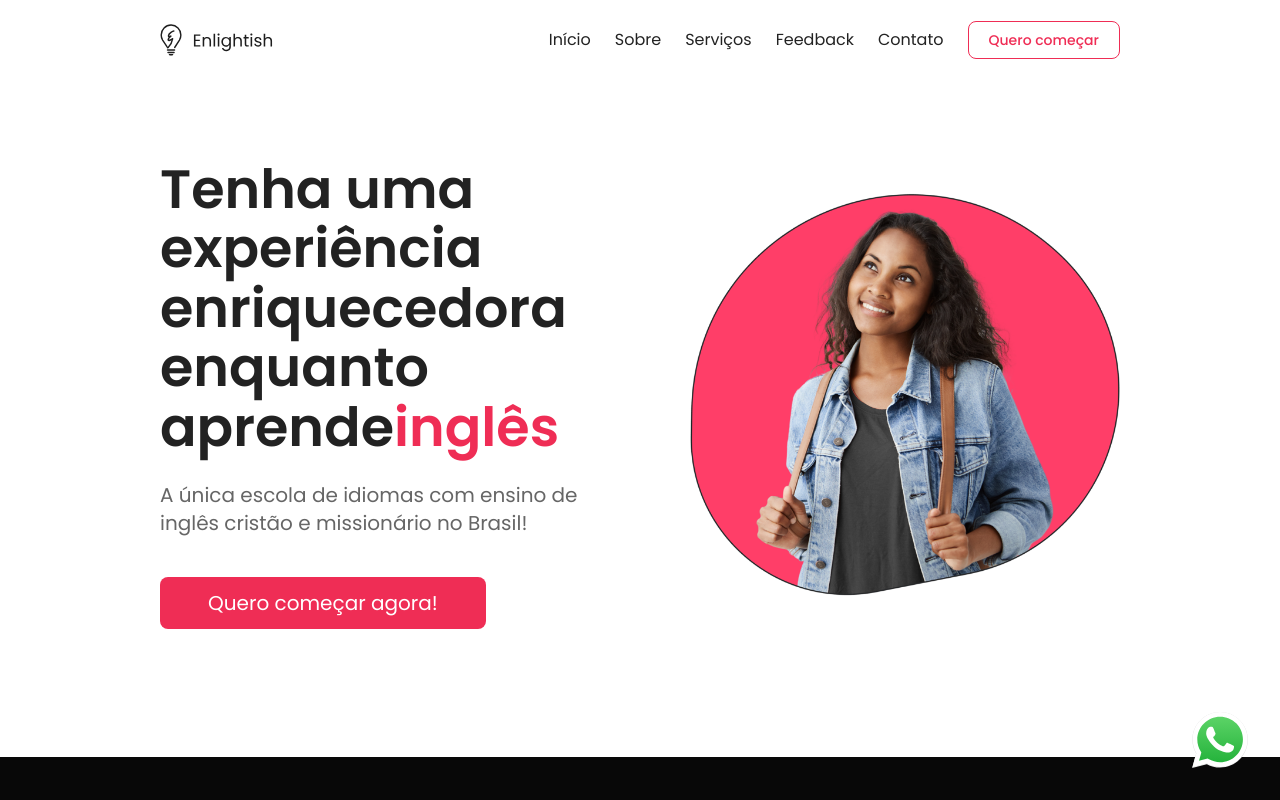
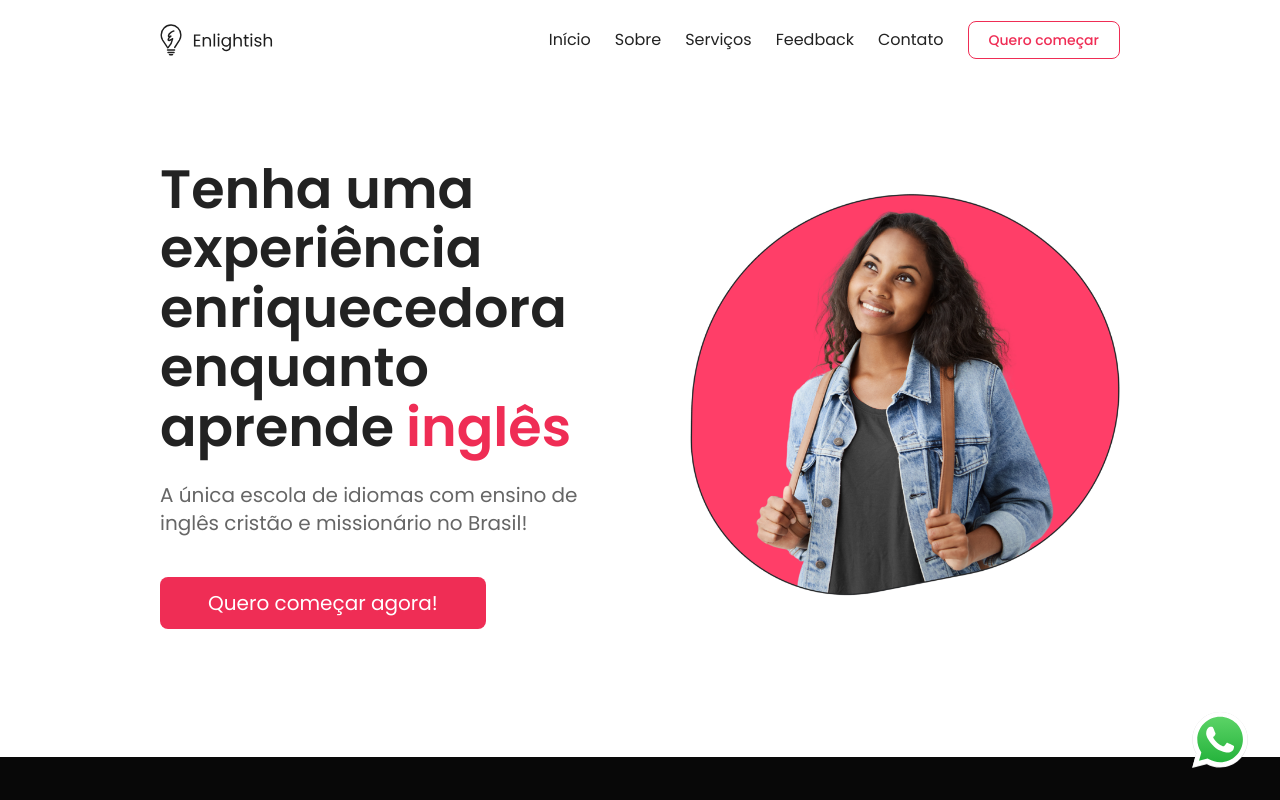
Before and after one commit to LeticiaLopess/enlightish-front, a Next.js app: page / in a window 1280 px wide. Shown: the top 800 px of the page. Built offline with nearby package versions, Linux system fonts and the light colour scheme.

Commit message:
refactor: adjustment

```diff
--- a/src/app/(public)/landing-page/contact/page.tsx
+++ b/src/app/(public)/landing-page/contact/page.tsx
@@ -16,7 +16,7 @@ export function Contact() {
                     <p className="text-night-300 mb-4 lg:mb-0">
                         <strong>Você pode ir além. </strong>A fluência é a ponte
                         entre onde você <strong>está</strong> e onde
-                        <strong>deseja</strong> estar.
+                        <strong className="pl-1">deseja</strong> estar.
                     </p>
                     <p className="text-night-300">
                         Fale conosco! Nossa equipe está pronta para esclarecer
--- a/src/app/(public)/landing-page/start/page.tsx
+++ b/src/app/(public)/landing-page/start/page.tsx
@@ -10,7 +10,7 @@ export function Start() {
                 <section className="w-full mt-20 lg:mt-0">
                     <p className="text-3xl lg:text-[54px] leading-[1.1] font-semibold text-night">
                         Tenha uma experiência enriquecedora enquanto aprende
-                        <span className="text-crayola">inglês</span>
+                        <span className="text-crayola pl-3">inglês</span>
                     </p>
 
                     <p className="text-md lg:text-xl mt-6 text-night-200">
```
